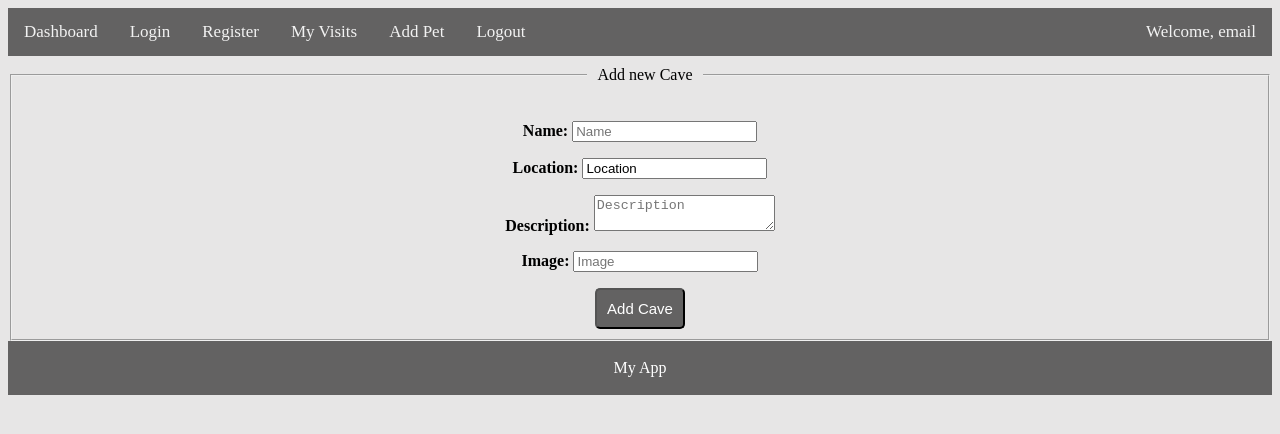
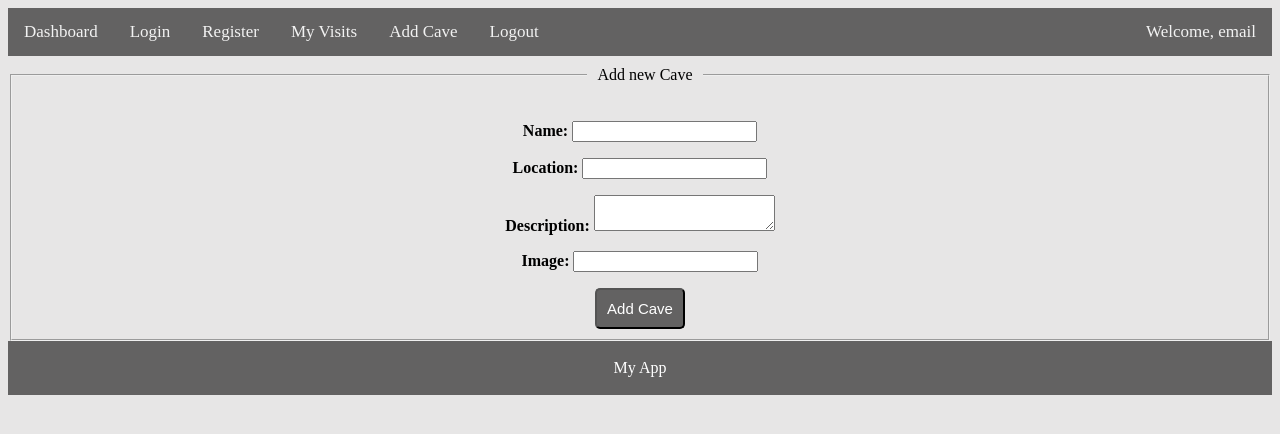
Before and after one commit to mariyaKPetkova/caves, a React (Create React App) app: page /create in a window 1280 px wide. Shown: the top 434 px of the page. Built offline with nearby package versions, Linux system fonts and the light colour scheme.

Commit message:
add create

```diff
--- a/src/components/Create/Create.js
+++ b/src/components/Create/Create.js
@@ -1,35 +1,56 @@
+import { useNavigate } from 'react-router-dom'
+import * as caveService from '../../services/caveService.js'
 const Create = () => {
+     const navigate = useNavigate()
+    const onCreate = (e)=>{
+        e.preventDefault()
+        const form = new FormData(e.currentTarget)
+        const name = form.get('name')
+        const location = form.get('location')
+        const description = form.get('description')
+        const imageUrl = form.get('imageUrl')
+        console.log(name)
+        caveService.create({
+            name,
+            location,
+            description,
+            imageUrl
+        })
+        .then(result=>{
+            navigate('/')
+        })
+    }
     return(
         <section id="create-page" className="create">
-            <form id="create-form" action="" method="">
+            <form id="create-form" onSubmit={onCreate} method="Post">
                 <fieldset>
                     <legend>Add new Cave</legend>
                     <p className="field">
                         <label htmlF
                         or="name">Name: </label>
                         <span className="input">
-                            <input type="text" name="name" id="name" placeholder="Name"/>
+                            <input type="text" name="name" id="name"/>
                         </span>
                     </p>
                     <p className="field">
                         <label htmlF
                         or="location">Location: </label>
                         <span className="input">
-                            <input type="text" name="location" id="location" value="Location"/>
+                            <input type="text" name="location" id="location"/>
                         </span>
                     </p>
                     <p className="field">
                         <label htmlF
                         or="description">Description: </label>
                         <span className="input">
-                            <textarea name="description" id="description" placeholder="Description"></textarea>
+                            <textarea name="description" id="description"></textarea>
                         </span>
                     </p>
                     <p className="field">
                         <label htmlF
                         or="image">Image: </label>
                         <span className="input">
-                            <input type="text" name="imageUrl" id="image" placeholder="Image"/>
+                            <input type="text" name="imageUrl" id="image"/>
                         </span>
                     </p>
 
--- a/src/components/Details/Details.js
+++ b/src/components/Details/Details.js
@@ -6,6 +6,7 @@ const Details = () => {
     const { caveId } = useParams()
     useEffect(async () => {
         const result = await caveService.getOne(caveId)
+
         setCave(result)
     },[])
 
--- a/src/components/Header/Header.js
+++ b/src/components/Header/Header.js
@@ -11,7 +11,7 @@ const Header = () => {
                     </div>
                     <div id="user">
                         <a className="button" href="/my-visits">My Visits</a>
-                        <a className="button" href="/create">Add Pet</a>
+                        <a className="button" href="/create">Add Cave</a>
                         <a className="button" href="#">Logout</a>
                         <span>Welcome, email</span>
                     </div>
--- a/src/services/caveService.js
+++ b/src/services/caveService.js
@@ -1,9 +1,9 @@
-const baseUrl = ' http://localhost:3030/'
-//'http://localhost:5000' //  /catalog
+const baseUrl = 'http://localhost:5000' //  /catalog
+//http://localhost:3030
 //'https://softuni-service.herokuapp.com/data'
 
 export const getAll = async () => {
-    const response = await fetch(`${baseUrl}/data`) //  /catalog
+    const response = await fetch(`${baseUrl}/data/catalog`) //  /catalog
     //console.log(response)
     const caves = await response.json();
 
@@ -12,8 +12,21 @@ export const getAll = async () => {
     //console.log(result);
     return result;
 };
-export const getOne = async (id) => {
-    const response = await fetch(`${baseUrl}/data/${id}`)//  /catalog
+export const create = async (data,token) => {
+    const response = await fetch(`${baseUrl}/data/catalog`,
+    {
+        method:'Post',
+        headers:{
+            'content-type':'application/json',
+            //'X-Authorization': token
+        },
+        body: JSON.stringify(data)
+    })
     const caves = await response.json();
     return caves
 }
+export const getOne = async (id) => {
+    const response = await fetch(`${baseUrl}/data/catalog/${id}`)//
+    const caves = await response.json();
+    return caves
+}
```
